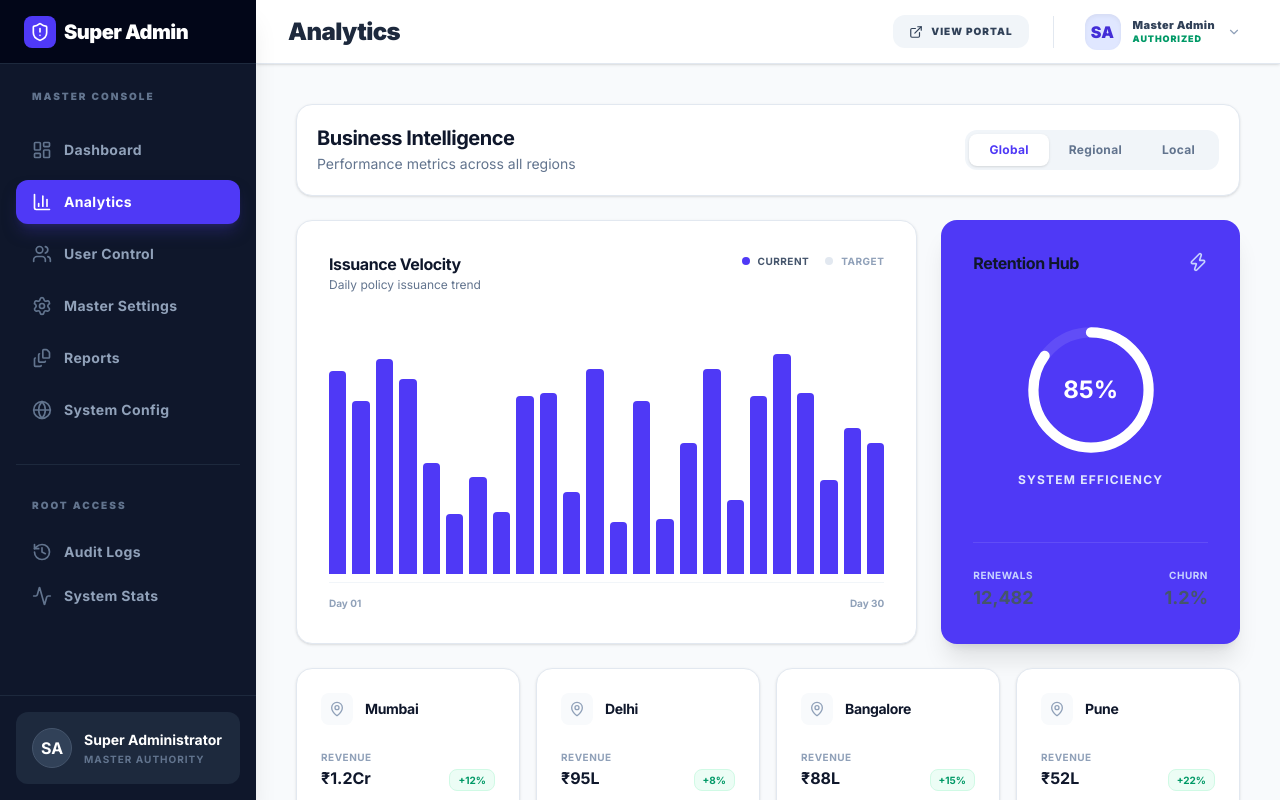
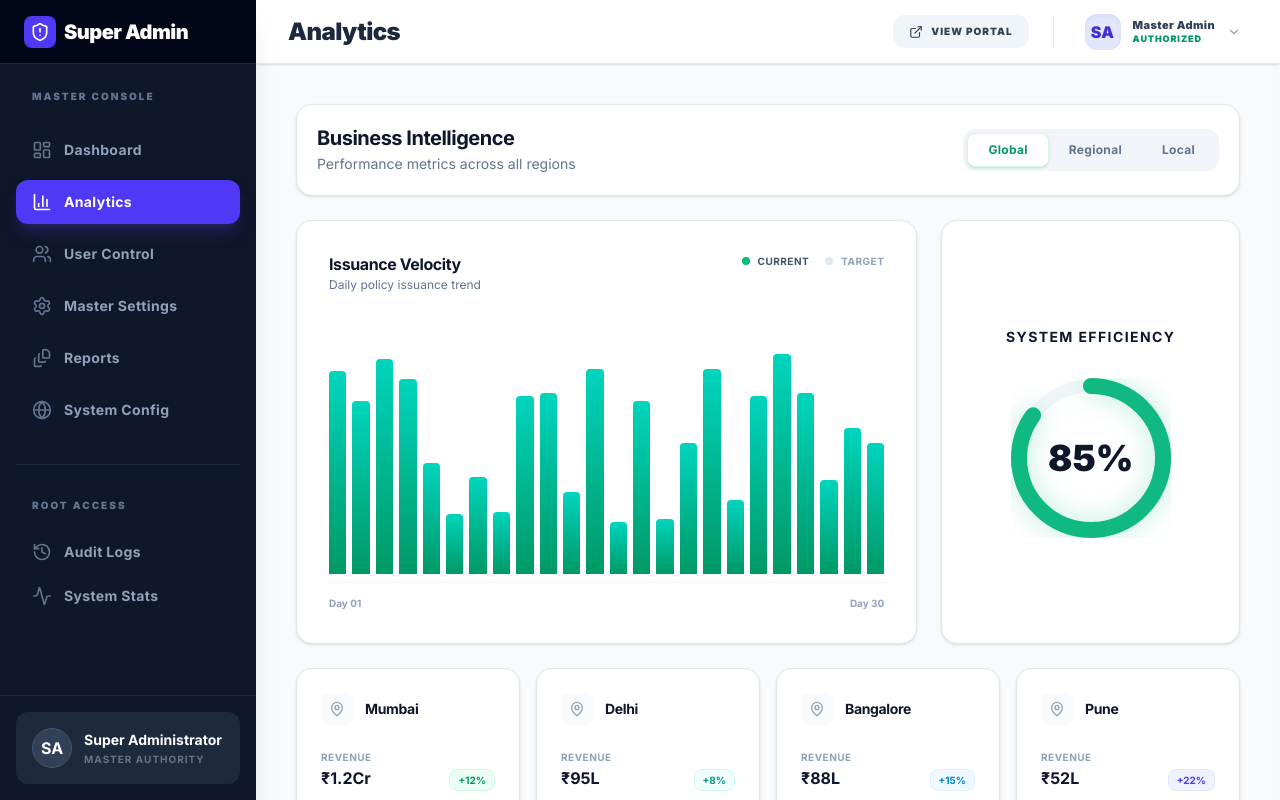
Before and after one commit to Gulhane-Shivani/Insurance_Advisor, a React (Vite) app: page /super_admin in a window 1280 px wide. Both pictures are taken after a click on the button "Analytics". Built offline with nearby package versions, Linux system fonts and the light colour scheme.

Commit message:
done Analytics graph

```diff
--- a/src/app/super_admin/sections/AdminOverview.tsx
+++ b/src/app/super_admin/sections/AdminOverview.tsx
@@ -72,33 +72,32 @@ const AdminOverview: React.FC = () => {
                </div>
             </div>
 
-            {/* New Area Chart Format (SVG) */}
+            {/* Updated Area Chart Format (SVG) - Color: Sunset Amber */}
             <div className="h-64 w-full relative">
                <svg className="w-full h-full" viewBox="0 0 1000 300" preserveAspectRatio="none">
                   <defs>
-                     <linearGradient id="gradient" x1="0%" y1="0%" x2="0%" y2="100%">
-                        <stop offset="0%" stopColor="#4F46E5" stopOpacity="0.2" />
-                        <stop offset="100%" stopColor="#4F46E5" stopOpacity="0" />
+                     <linearGradient id="gradient-sunset" x1="0%" y1="0%" x2="0%" y2="100%">
+                        <stop offset="0%" stopColor="#F59E0B" stopOpacity="0.2" />
+                        <stop offset="100%" stopColor="#F59E0B" stopOpacity="0" />
                      </linearGradient>
                   </defs>
                   {/* Area Fill */}
                   <path
                     d="M 0 300 L 0 250 C 100 240, 200 280, 300 240 C 400 200, 500 220, 600 150 C 700 80, 800 120, 900 50 L 1000 30 L 1000 300 Z"
-                    fill="url(#gradient)"
+                    fill="url(#gradient-sunset)"
                   />
                   {/* Trend Line */}
                   <path
                     d="M 0 250 C 100 240, 200 280, 300 240 C 400 200, 500 220, 600 150 C 700 80, 800 120, 900 50 L 1000 30"
                     fill="none"
-                    stroke="#4F46E5"
+                    stroke="#F59E0B"
                     strokeWidth="4"
                     strokeLinecap="round"
-                    className="animate-pulse"
                   />
                   {/* Milestone Points */}
-                  <circle cx="300" cy="240" r="6" fill="#4F46E5" stroke="white" strokeWidth="2" />
-                  <circle cx="600" cy="150" r="6" fill="#4F46E5" stroke="white" strokeWidth="2" />
-                  <circle cx="900" cy="50" r="6" fill="#4F46E5" stroke="white" strokeWidth="2" />
+                  <circle cx="300" cy="240" r="6" fill="#F59E0B" stroke="white" strokeWidth="2" />
+                  <circle cx="600" cy="150" r="6" fill="#F59E0B" stroke="white" strokeWidth="2" />
+                  <circle cx="900" cy="50" r="6" fill="#F59E0B" stroke="white" strokeWidth="2" />
                </svg>
 
                {/* Background Grid Lines */}
--- a/src/app/super_admin/sections/Analytics.tsx
+++ b/src/app/super_admin/sections/Analytics.tsx
@@ -16,10 +16,10 @@ import {
 
 const Analytics: React.FC = () => {
   const branchPerformance = [
-    { city: 'Mumbai', revenue: '₹1.2Cr', growth: '+12%', efficiency: '94%' },
-    { city: 'Delhi', revenue: '₹95L', growth: '+8%', efficiency: '88%' },
-    { city: 'Bangalore', revenue: '₹88L', growth: '+15%', efficiency: '91%' },
-    { city: 'Pune', revenue: '₹52L', growth: '+22%', efficiency: '96%' },
+    { city: 'Mumbai', revenue: '₹1.2Cr', growth: '+12%', efficiency: '94%', color: 'emerald' },
+    { city: 'Delhi', revenue: '₹95L', growth: '+8%', efficiency: '88%', color: 'teal' },
+    { city: 'Bangalore', revenue: '₹88L', growth: '+15%', efficiency: '91%', color: 'sky' },
+    { city: 'Pune', revenue: '₹52L', growth: '+22%', efficiency: '96%', color: 'indigo' },
   ];
 
   return (
@@ -32,13 +32,13 @@ const Analytics: React.FC = () => {
          </div>
          <div className="flex bg-slate-100 p-1 rounded-xl">
            {['Global', 'Regional', 'Local'].map(t => (
-             <button key={t} className={`px-5 py-2 rounded-lg text-xs font-bold transition-all ${t === 'Global' ? 'bg-white text-indigo-600 shadow-sm' : 'text-slate-500 hover:text-slate-900'}`}>{t}</button>
+             <button key={t} className={`px-5 py-2 rounded-lg text-xs font-bold transition-all ${t === 'Global' ? 'bg-white text-emerald-600 shadow-sm border border-emerald-100' : 'text-slate-500 hover:text-slate-900'}`}>{t}</button>
            ))}
          </div>
       </div>
 
       <div className="grid grid-cols-1 lg:grid-cols-12 gap-6">
-         {/* Chart Section */}
+         {/* Chart Section - Color Update: Teal/Emerald Gradient */}
          <div className="lg:col-span-8 bg-white rounded-2xl border border-slate-200 p-8 shadow-sm">
             <div className="flex justify-between items-start mb-8">
                <div>
@@ -47,7 +47,7 @@ const Analytics: React.FC = () => {
                </div>
                <div className="flex items-center gap-4">
                   <div className="flex items-center gap-2">
-                     <div className="w-2 h-2 rounded-full bg-indigo-600"></div>
+                     <div className="w-2 h-2 rounded-full bg-emerald-500"></div>
                      <span className="text-[10px] font-bold text-slate-600 uppercase tracking-wider">Current</span>
                   </div>
                   <div className="flex items-center gap-2">
@@ -61,7 +61,11 @@ const Analytics: React.FC = () => {
                {Array.from({ length: 24 }).map((_, i) => {
                  const height = Math.floor(Math.random() * 70) + 20;
                  return (
-                   <div key={i} className="flex-1 bg-indigo-600 rounded-t-sm transition-all hover:bg-indigo-400" style={{ height: `${height}%` }}></div>
+                   <div
+                    key={i}
+                    className="flex-1 rounded-t-sm transition-all bg-gradient-to-t from-emerald-600 to-teal-400 hover:to-emerald-300"
+                    style={{ height: `${height}%` }}
+                   ></div>
                  );
                })}
             </div>
@@ -71,43 +75,34 @@ const Analytics: React.FC = () => {
             </div>
          </div>
 
-         {/* Retention Card - Simplified */}
-         <div className="lg:col-span-4 bg-indigo-600 rounded-2xl p-8 text-white shadow-xl flex flex-col justify-between">
-            <div className="flex justify-between items-start">
-               <h3 className="text-base font-bold">Retention Hub</h3>
-               <Zap className="w-5 h-5 text-indigo-200" />
+         {/* Simplified Retention Hub - Showing only the circle part */}
+         <div className="lg:col-span-4 bg-white rounded-2xl border border-slate-200 p-8 shadow-sm flex flex-col items-center justify-center min-h-[300px]">
+            <div className="text-center mb-8">
+               <h3 className="text-sm font-bold text-slate-900 uppercase tracking-widest">System Efficiency</h3>
             </div>
 
-            <div className="py-6 flex flex-col items-center">
-               <div className="relative w-32 h-32 flex items-center justify-center">
-                  <svg className="w-full h-full -rotate-90" viewBox="0 0 100 100">
-                     <circle cx="50" cy="50" r="45" fill="none" stroke="rgba(255,255,255,0.1)" strokeWidth="8" />
-                     <circle cx="50" cy="50" r="45" fill="none" stroke="white" strokeWidth="8" strokeDasharray="282.7" strokeDashoffset="42.4" strokeLinecap="round" />
-                  </svg>
-                  <span className="absolute text-2xl font-bold">85%</span>
-               </div>
-               <p className="text-xs font-bold text-indigo-100 uppercase tracking-widest mt-4">System Efficiency</p>
-            </div>
-
-            <div className="grid grid-cols-2 gap-4 border-t border-white/10 pt-6">
-               <div>
-                  <p className="text-[10px] font-bold text-indigo-200 uppercase tracking-wider">Renewals</p>
-                  <p className="text-lg font-bold">12,482</p>
-               </div>
-               <div className="text-right">
-                  <p className="text-[10px] font-bold text-indigo-200 uppercase tracking-wider">Churn</p>
-                  <p className="text-lg font-bold">1.2%</p>
+            <div className="relative w-40 h-40 flex items-center justify-center">
+               <svg className="w-full h-full -rotate-90" viewBox="0 0 100 100">
+                  <circle cx="50" cy="50" r="45" fill="none" stroke="#F1F5F9" strokeWidth="8" />
+                  <circle cx="50" cy="50" r="45" fill="none" stroke="#10B981" strokeWidth="10" strokeDasharray="282.7" strokeDashoffset="42.4" strokeLinecap="round" className="drop-shadow-[0_0_8px_rgba(16,185,129,0.3)]" />
+               </svg>
+               <div className="absolute text-center">
+                  <span className="text-4xl font-black text-slate-900">85%</span>
                </div>
             </div>
          </div>
       </div>
 
-      {/* Regional Grid - Simplified Cards */}
+      {/* Regional Grid - Multi-colored Accents */}
       <div className="grid grid-cols-1 sm:grid-cols-2 lg:grid-cols-4 gap-4">
          {branchPerformance.map((branch, i) => (
-           <div key={i} className="bg-white p-6 rounded-2xl border border-slate-200 shadow-sm group hover:border-indigo-200 transition-all">
+           <div key={i} className="bg-white p-6 rounded-2xl border border-slate-200 shadow-sm group hover:border-slate-300 transition-all">
               <div className="flex items-center gap-3 mb-6">
-                 <div className="w-8 h-8 rounded-lg bg-slate-50 flex items-center justify-center text-slate-400 group-hover:bg-indigo-600 group-hover:text-white transition-all">
+                 <div className={`w-8 h-8 rounded-lg bg-slate-50 flex items-center justify-center text-slate-400 group-hover:text-white transition-all ${
+                   branch.color === 'emerald' ? 'group-hover:bg-emerald-500' :
+                   branch.color === 'teal' ? 'group-hover:bg-teal-500' :
+                   branch.color === 'sky' ? 'group-hover:bg-sky-500' : 'group-hover:bg-indigo-500'
+                 }`}>
                     <MapPin className="w-4 h-4" />
                  </div>
                  <h4 className="text-sm font-bold text-slate-900">{branch.city}</h4>
@@ -118,10 +113,16 @@ const Analytics: React.FC = () => {
                        <p className="text-[10px] font-bold text-slate-400 uppercase tracking-wider">Revenue</p>
                        <p className="text-base font-bold text-slate-900">{branch.revenue}</p>
                     </div>
-                    <span className="text-[10px] font-bold text-emerald-600 bg-emerald-50 px-2 py-0.5 rounded-lg border border-emerald-100">{branch.growth}</span>
+                    <span className={`text-[10px] font-bold px-2 py-0.5 rounded-lg border ${
+                      branch.color === 'emerald' ? 'bg-emerald-50 text-emerald-600 border-emerald-100' :
+                      branch.color === 'teal' ? 'bg-teal-50 text-teal-600 border-teal-100' :
+                      branch.color === 'sky' ? 'bg-sky-50 text-sky-600 border-sky-100' : 'bg-indigo-50 text-indigo-600 border-indigo-100'
+                    }`}>{branch.growth}</span>
                  </div>
                  <div className="pt-4 border-t border-slate-50 flex justify-between items-center text-[10px] font-bold text-slate-500">
-                    <div className="flex items-center gap-1.5"><Activity className="w-3 h-3" /> {branch.efficiency} Eff.</div>
+                    <div className="flex items-center gap-1.5"><Activity className={`w-3 h-3 ${
+                      branch.color === 'emerald' ? 'text-emerald-500' : 'text-indigo-500'
+                    }`} /> {branch.efficiency} Eff.</div>
                     <ChevronRight className="w-3 h-3 text-slate-300" />
                  </div>
               </div>
```
